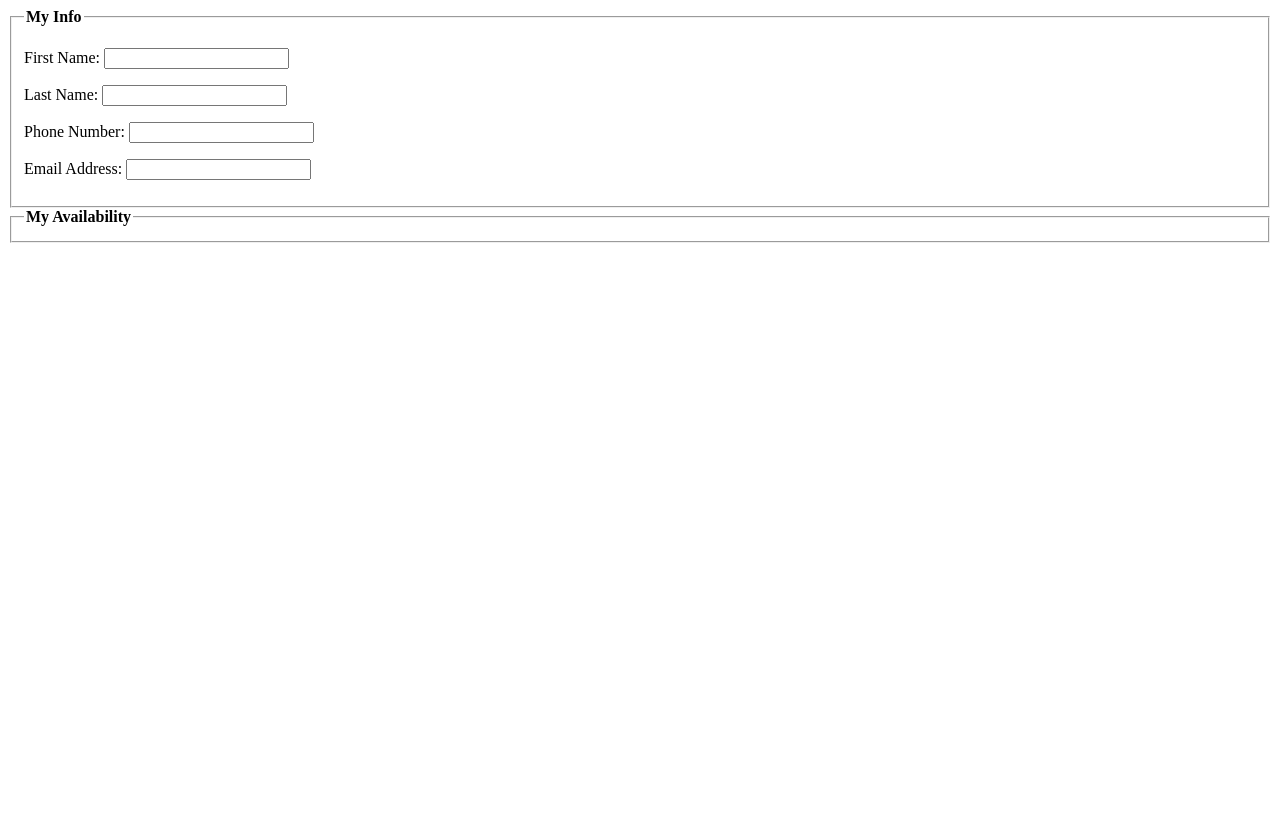
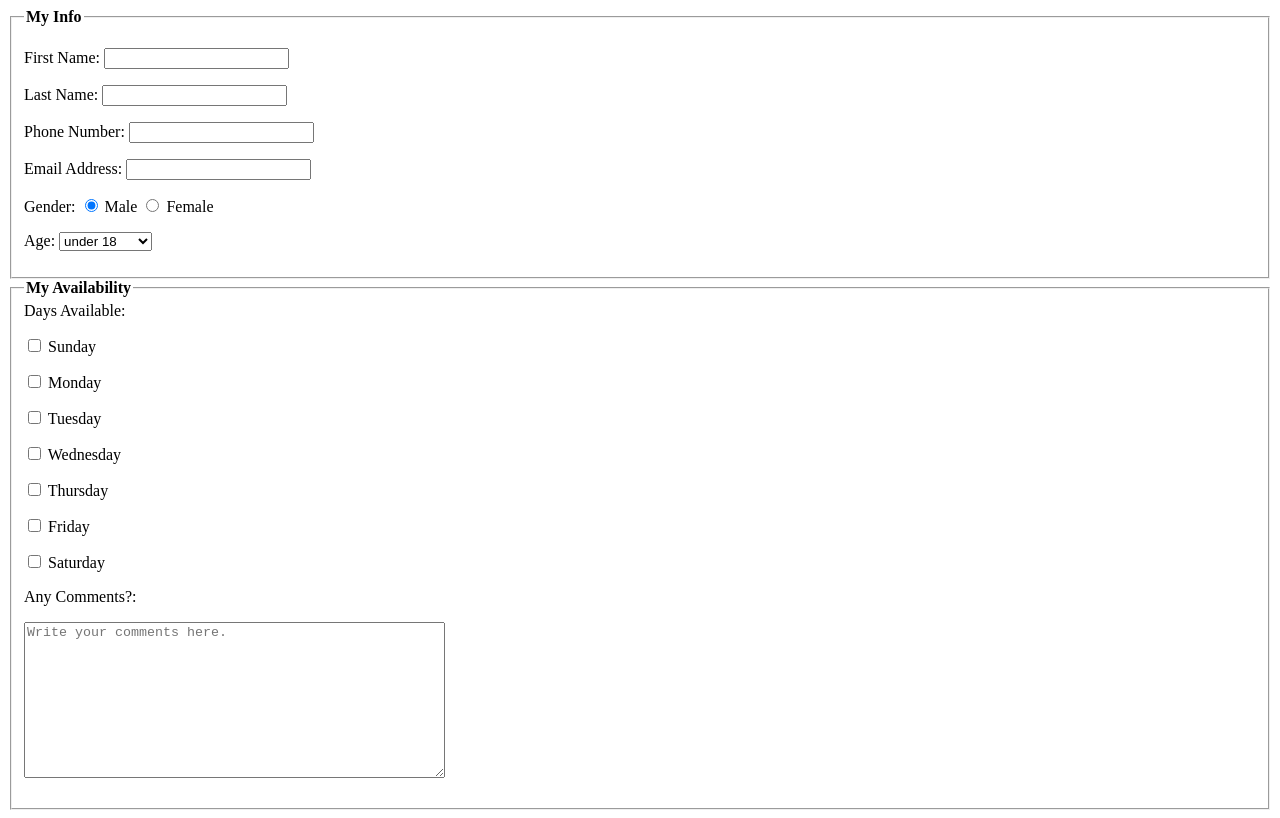
Before and after one commit to kmm913/ITMD361_Lab4, a plain HTML site: page index.html in a window 1280 px wide. Drawn offline with Linux system fonts and the light colour scheme.

Commit message:
Form controls complete, this is a pre-test commit just to ensure I have everything saved in Github.

```diff
--- a/index.html
+++ b/index.html
@@ -26,12 +26,67 @@
           <label for="email">Email Address: </label>
           <input type="text" id="email" name="email_field">
         </p>
+      <section id="radio_buttons">
+        <p>
+          <label for="radio_buttons">Gender: </label>
+          <input type ="radio" id="male" name="gender_field" value="Male" checked="checked">
+          <label for="male">Male</label>
+          <input type="radio" id="female" name="gender_field" value="Female">
+          <label for="female">Female</label>
+        </p>
+      </section>
+      <p>
+        <label for="age"> Age: </label>
+          <select id="age" name="age_field">
+            <option value="under 18">under 18</option>
+            <option value="18-24">18-24</option>
+            <option value ="25-34">25-34</option>
+            <option value="35-44">35-44</option>
+            <option value="45-54">45-54</option>
+            <option value="55-64">55-64</option>
+            <option value="65 and over">65 and over</option>
+          </select>
     </fieldset>
 
     <fieldset>
       <legend><strong>My Availability</strong></legend>
+        <section id="boxes">
+          <label for="boxes">Days Available:</label>
+            <p>
+              <input type="checkbox" id="box1" name="available_field[]">
+              <label for="box1">Sunday</label>
+            </p>
+            <p>
+              <input type="checkbox" id="box2" name="available_field[]">
+              <label for="box1">Monday</label>
+            </p>
+            <p>
+              <input type="checkbox" id="box3" name="available_field[]">
+              <label for="box1">Tuesday</label>
+            </p>
+            <p>
+              <input type="checkbox" id="box4" name="available_field[]">
+              <label for="box1">Wednesday</label>
+            </p>
+            <p>
+              <input type="checkbox" id="box5" name="available_field[]">
+              <label for="box1">Thursday</label>
+            </p>
+            <p>
+              <input type="checkbox" id="box6" name="available_field[]">
+              <label for="box1">Friday</label>
+            </p>
+            <p>
+              <input type="checkbox" id="box7" name="available_field[]">
+              <label for="box1">Saturday</label>
+            </p>
+        <section>
+        <label for="comments">Any Comments?:</label>
+        <p>
+          <textarea id="comments" name="comments_field" rows="10" cols="50" placeholder="Write your comments here."></textarea>
+        </p>
     </fieldset>
 
-</body>
+ </body>
 
 </html>
```
